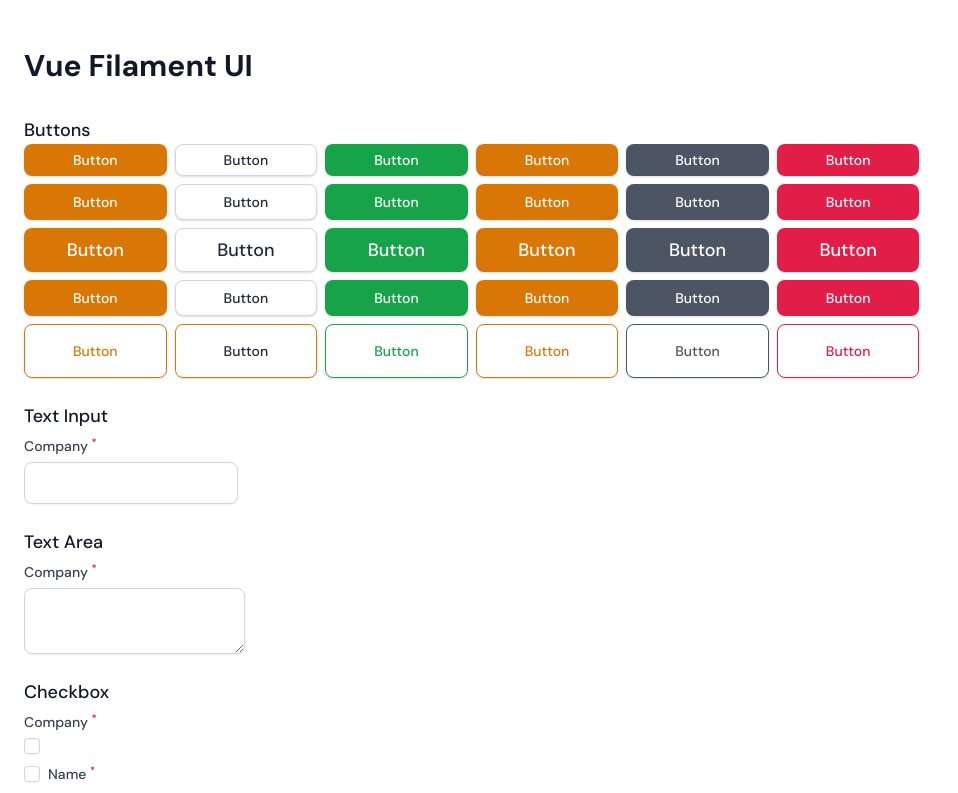
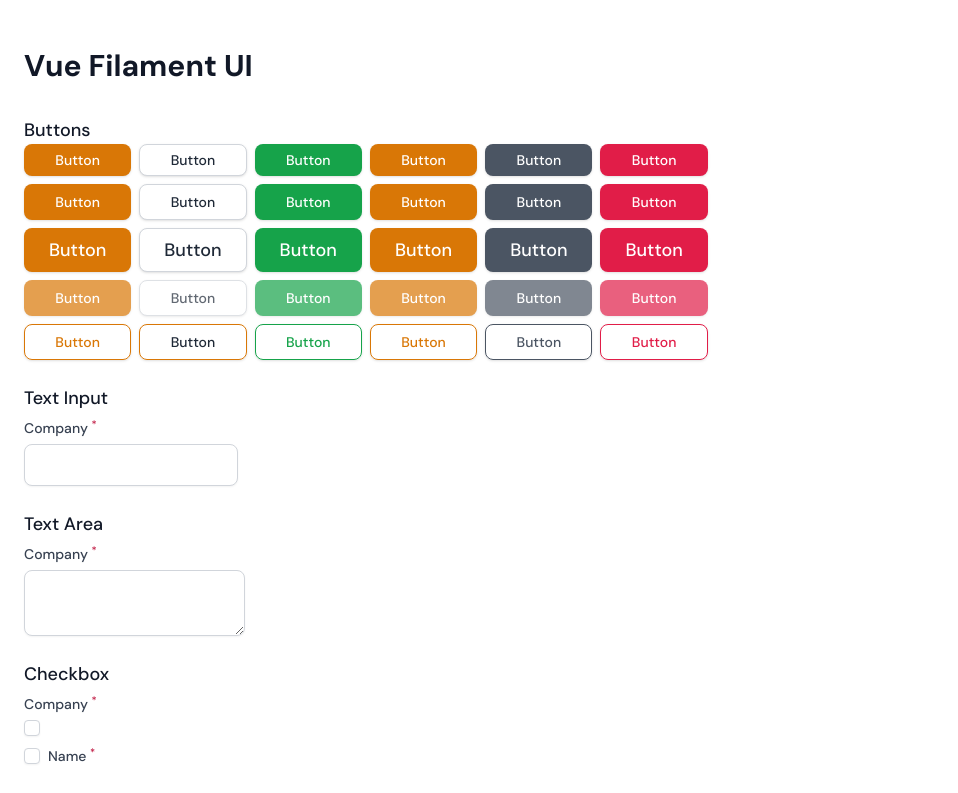
Before and after one commit to misbahansori/vue-filament-ui, a Vue app: page / in a window 1280 px wide. Shown: the top 793 px of the page, without its empty margins (0-958 px from the left). Built offline with nearby package versions, Linux system fonts and the light colour scheme.

Commit message:
Fix : button

```diff
--- a/src/App.vue
+++ b/src/App.vue
@@ -50,7 +50,7 @@ const isActive = ref(false);
             <Button outlined color="success">Button</Button>
             <Button outlined color="warning">Button</Button>
             <Button outlined color="gray">Button</Button>
-            <Button outlined color="danger" class="px-12 py-4">Button</Button>
+            <Button outlined color="danger">Button</Button>
           </div>
         </div>
         <div>
--- a/src/Components/Supports/Button.vue
+++ b/src/Components/Supports/Button.vue
@@ -15,8 +15,10 @@ const buttonVariants = cva(
     "outline-none",
     "transition-colors",
     "focus:ring-2",
+    "focus:ring-white",
     "focus:ring-inset",
     "focus:ring-offset-2",
+    "shadow",
   ],
   {
     variants: {
@@ -35,6 +37,10 @@ const buttonVariants = cva(
       },
       outlined: {
         true: ["border"],
+        false: ["border-transparent", "text-white"],
+      },
+      disabled: {
+        true: ["opacity-70", "cursor-not-allowed", "pointer-events-none"],
         false: [],
       },
     },
@@ -43,8 +49,6 @@ const buttonVariants = cva(
         color: "primary",
         outlined: true,
         class: [
-          "shadow",
-          "focus:ring-white",
           "border-primary-600",
           "text-primary-600",
           "hover:bg-primary-600/20",
@@ -56,8 +60,6 @@ const buttonVariants = cva(
         color: "success",
         outlined: true,
         class: [
-          "shadow",
-          "focus:ring-white",
           "border-success-600",
           "text-success-600",
           "hover:bg-success-600/20",
@@ -69,8 +71,6 @@ const buttonVariants = cva(
         color: "danger",
         outlined: true,
         class: [
-          "shadow",
-          "focus:ring-white",
           "border-danger-600",
           "text-danger-600",
           "hover:bg-danger-600/20",
@@ -82,8 +82,6 @@ const buttonVariants = cva(
         color: "warning",
         outlined: true,
         class: [
-          "shadow",
-          "focus:ring-white",
           "border-warning-600",
           "text-warning-600",
           "hover:bg-warning-600/20",
@@ -95,8 +93,6 @@ const buttonVariants = cva(
         color: "gray",
         outlined: true,
         class: [
-          "shadow",
-          "focus:ring-white",
           "border-gray-600",
           "text-gray-600",
           "hover:bg-gray-600/20",
@@ -108,8 +104,6 @@ const buttonVariants = cva(
         color: "secondary",
         outlined: true,
         class: [
-          "shadow",
-          "focus:ring-white",
           "border-gray-300",
           "text-gray-800",
           "hover:bg-gray-50 focus",
@@ -121,10 +115,6 @@ const buttonVariants = cva(
         color: "primary",
         outlined: false,
         class: [
-          "border-transparent",
-          "text-white",
-          "shadow",
-          "focus:ring-white",
           "bg-primary-600",
           "hover:bg-primary-500",
           "focus:bg-primary-700",
@@ -135,10 +125,6 @@ const buttonVariants = cva(
         color: "success",
         outlined: false,
         class: [
-          "border-transparent",
-          "text-white",
-          "shadow",
-          "focus:ring-white",
           "bg-success-600",
           "hover:bg-success-500",
           "focus:bg-success-700",
@@ -149,10 +135,6 @@ const buttonVariants = cva(
         color: "danger",
         outlined: false,
         class: [
-          "border-transparent",
-          "text-white",
-          "shadow",
-          "focus:ring-white",
           "bg-danger-600",
           "hover:bg-danger-500",
           "focus:bg-danger-700",
@@ -163,10 +145,6 @@ const buttonVariants = cva(
         color: "warning",
         outlined: false,
         class: [
-          "border-transparent",
-          "text-white",
-          "shadow",
-          "focus:ring-white",
           "bg-warning-600",
           "hover:bg-warning-500",
           "focus:bg-warning-700",
@@ -177,10 +155,6 @@ const buttonVariants = cva(
         color: "gray",
         outlined: false,
         class: [
-          "border-transparent",
-          "text-white",
-          "shadow",
-          "focus:ring-white",
           "bg-gray-600",
           "hover:bg-gray-500",
           "focus:bg-gray-700",
@@ -194,8 +168,6 @@ const buttonVariants = cva(
           "border-gray-300",
           "bg-white",
           "text-gray-800",
-          "shadow",
-          "focus:ring-white",
           "hover:bg-gray-50",
           "focus:border-primary-600",
           "focus:bg-primary-50",
```
